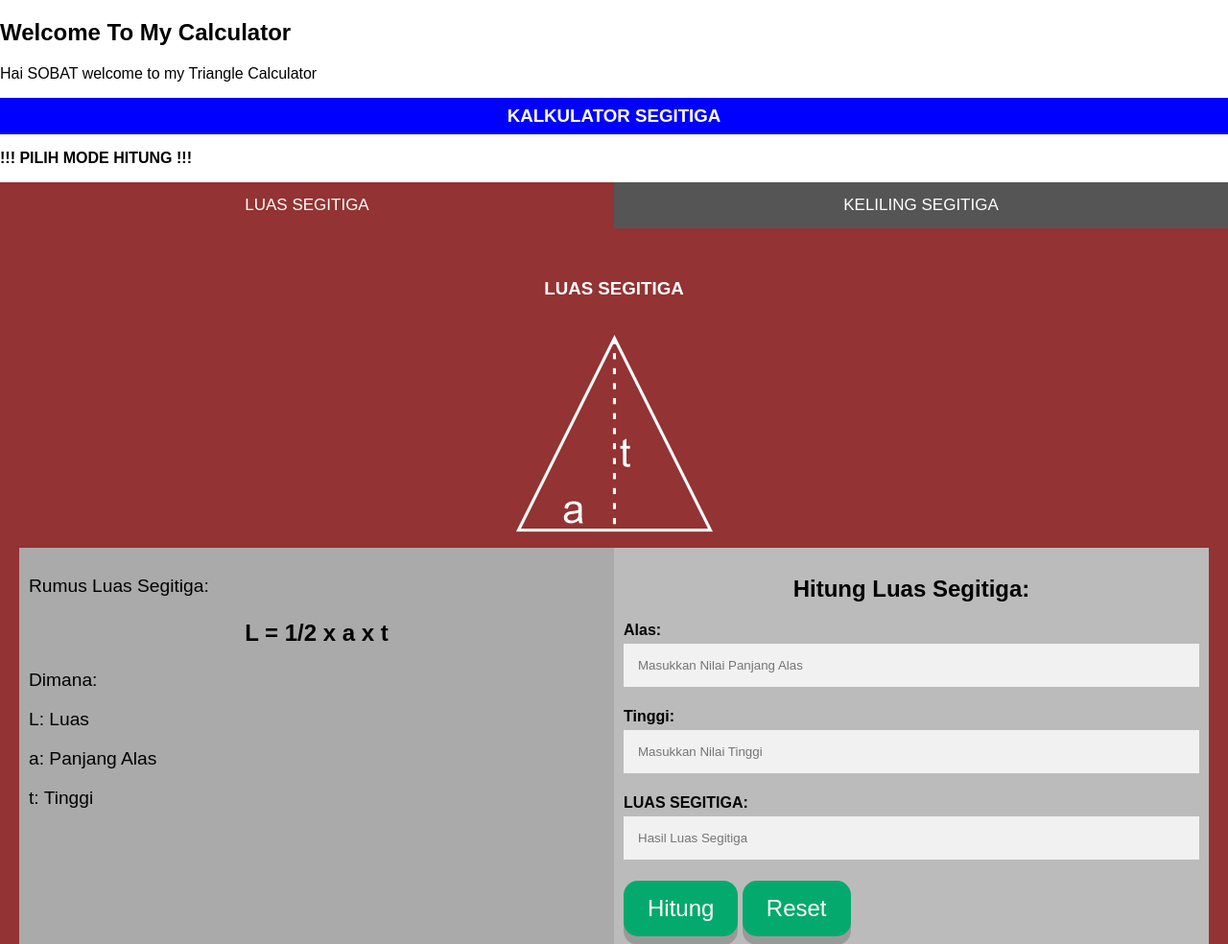
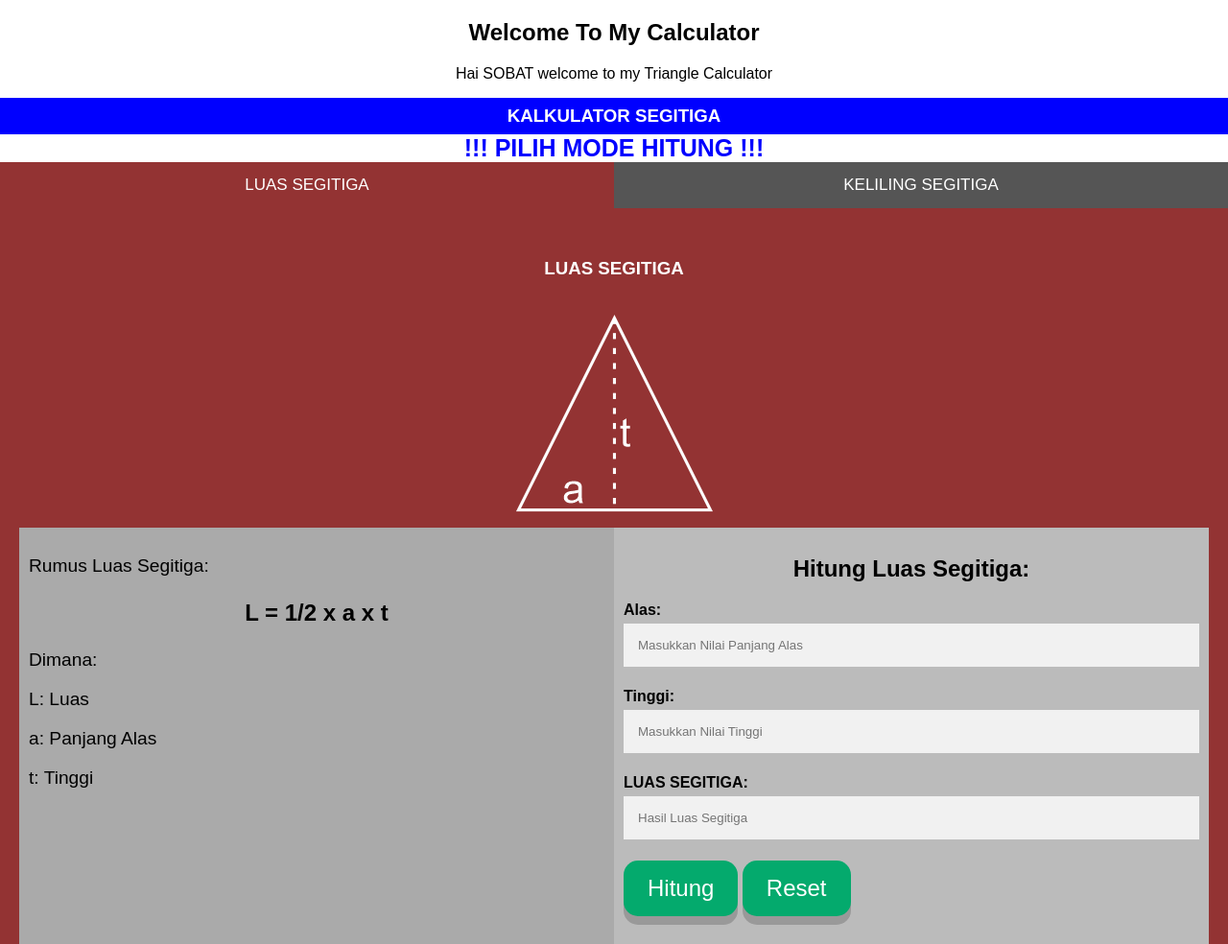
Before and after one commit to revou-fundamental-course/13-may-24-alhabsi5, a plain HTML site: page index.html in a window 1280 px wide. Shown: the top 984 px of the page at 96% size. Drawn offline with Linux system fonts and the light colour scheme.

Commit message:
Update style.css

```diff
--- a/css/style.css
+++ b/css/style.css
@@ -1,9 +1,15 @@
 /* ini CSS */
 
-.header1 {
+#header1 {
   text-align: center;
 }
 
+#pilih-mode {
+  text-align: center;
+  font-size: 25px;
+  color:blue;
+  margin:0%
+}
 
 * {box-sizing: border-box}
 
@@ -55,12 +61,7 @@ body, html {
     margin: 0;
 }
 
-.pilih-mode {
-  text-align: center;
-  font-size: 25px;
-  color:blue;
-  margin:0%
-}
+
 
 
 .sec-kel {
```
